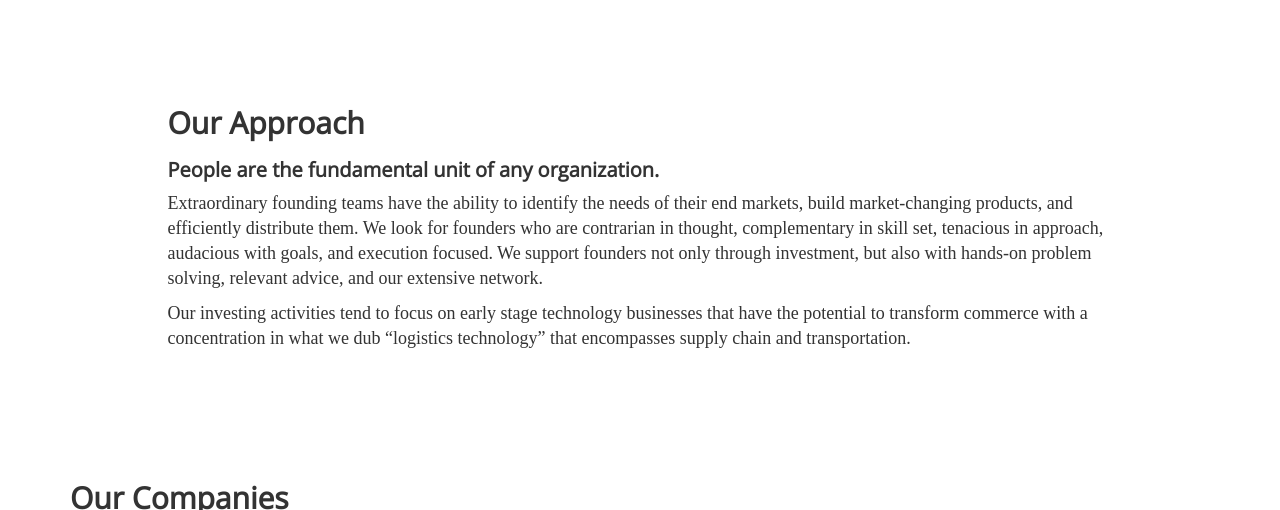
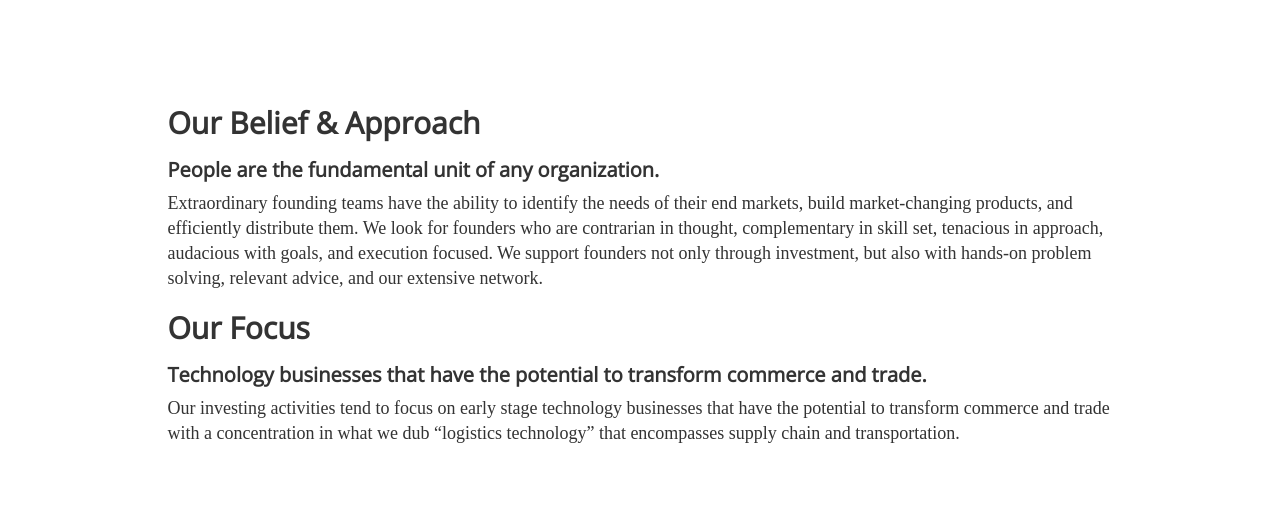
Before and after one commit to dynamovc/dynamovc.github.io, a Jekyll site: the page built from index.html, in a window 1280 px wide and 900 px high, cut to the strip 390-900 px from the top of the window. Built offline with Jekyll 4.4.1, drawn with Linux system fonts in a browser that asks for light colours; nearby versions of some CDN libraries; some web fonts are replaced.

Commit message:
wording changes

```diff
--- a/index.html
+++ b/index.html
@@ -13,13 +13,15 @@ title: Home
 
       </div>
         <div class="col-md-10 col-xs-10">
-          <h1>Our Approach</h1>
+          <h1>Our Belief & Approach</h1>
           <h2>People are the fundamental unit of any organization.</h2>
           <p>
             Extraordinary founding teams have the ability to identify the needs of their end markets, build market-changing products, and efficiently distribute them. We look for founders who are contrarian in thought, complementary in skill set, tenacious in approach, audacious with goals, and execution focused. We support founders not only through investment, but also with hands-on problem solving, relevant advice, and our extensive network.
           </p>
+          <h1>Our Focus</h1>
+          <h2>Technology businesses that have the potential to transform commerce and trade.</h2>
           <p>
-            Our investing activities tend to focus on early stage technology businesses that have the potential to transform commerce with a concentration in what we dub “logistics technology” that encompasses supply chain and transportation.
+            Our investing activities tend to focus on early stage technology businesses that have the potential to transform commerce and trade with a concentration in what we dub “logistics technology” that encompasses supply chain and transportation.
           </p>
 		    </div>
         <div class="col-md-1 col-xs-1"></div>
```
